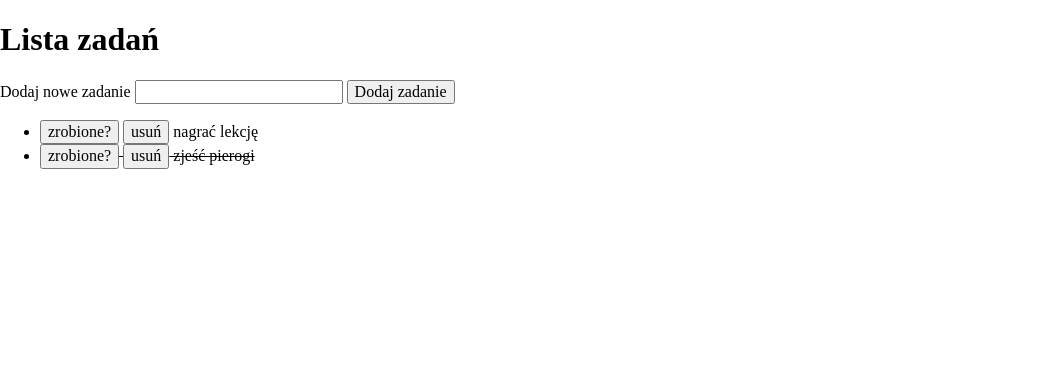
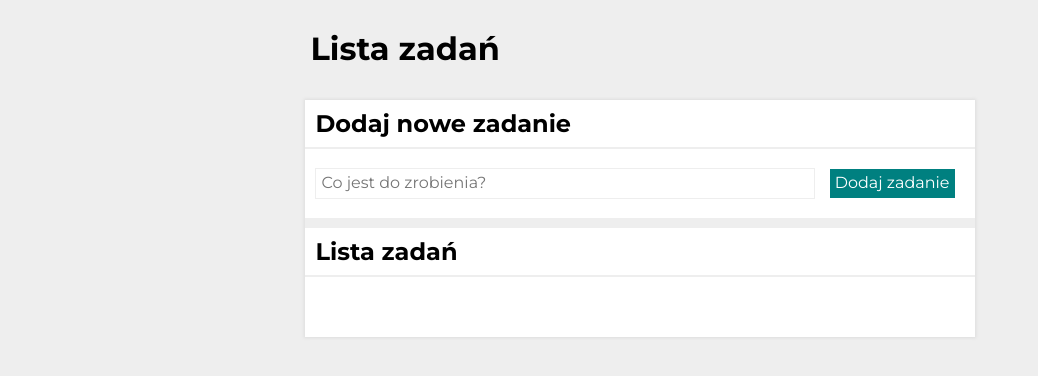
Before and after one commit to natalia-zajac/To-do-list, a plain HTML site: page index.html in a window 1280 px wide. Shown: the whole page, without its empty margins (0-1038 px from the left). Drawn offline with nearby package versions, Linux system fonts and the light colour scheme.

Commit message:
added style in css

```diff
--- /dev/null
+++ b/css/container.css
@@ -0,0 +1,6 @@
+.container {
+    max-width: 750px;
+    margin: 0 auto;
+
+
+}
--- /dev/null
+++ b/css/formBox.css
@@ -0,0 +1,50 @@
+.formBox {
+    margin: 0px;
+    box-shadow: 0px 0px 3px 1px #ddd;
+}
+
+.formBox__header {
+    background-color: white;
+    padding: 10px;
+    margin-bottom: 2px;
+}
+
+.header__title {
+    padding: 10px;
+}
+
+.formBox__form {
+    background-color: white;
+    padding: 10px;
+}
+
+.formBox__input {
+    padding: 5px;
+    width: 500px;
+    border: 1px solid #eee;
+}
+
+.formBox__button {
+    background-color: teal;
+    color: white;
+    border: none;
+    padding: 5px;
+    margin: 10px;
+}
+
+.formBox_button:visited {
+    border: none;
+}
+
+@media (max-width: 500px) {
+    .formBox__input {
+        max-width: 250px;
+        flex-basis: 51%;
+        flex-wrap: wrap;
+    }
+    .formBox__button {
+        max-width: 250px;
+        flex-basis: 51%;
+        flex-wrap: wrap;
+    }
+}
--- /dev/null
+++ b/css/header.css
@@ -0,0 +1,12 @@
+.header {
+  margin-left: 0px;
+
+}
+
+.header__title {
+    padding: 0;
+}
+
+.main {
+    margin: 5px
+}
--- a/css/style.css
+++ b/css/style.css
@@ -0,0 +1,14 @@
+html {
+    box-sizing: border-box;
+}
+
+*, ::before, ::after {
+    box-sizing: inherit;
+}
+
+.body {
+    background-color: #eee;
+    font-family: 'Montserrat', sans-serif;
+    display: flex;
+    flex-direction: column;
+}
--- /dev/null
+++ b/css/tasks.css
@@ -0,0 +1,25 @@
+.tasks {
+    background-color: white;
+
+   }
+
+.tasks__header {
+    padding: 10px;
+    margin-top: 10px;
+    border-bottom: solid 2px #eee;
+}
+
+.tasks__list {
+    background-color: white;
+    padding: 20px;
+
+}
+
+.js-done {
+    color: red;
+
+}
+
+.js-remove {
+    color: red;
+}
--- a/index.html
+++ b/index.html
@@ -1,34 +1,45 @@
 <!DOCTYPE html>
 <html lang="pl">
+
 <head>
     <meta charset="UTF-8">
     <meta name="viewport" content="width=device-width, initial-scale=1.0">
     <link rel="stylesheet" href="css/style.css">
-    <script defer src="js/script.js"></script>
+    <link rel="stylesheet" href="css/header.css">
+    <link rel="stylesheet" href="css/container.css">
+    <link rel="stylesheet" href="css/formBox.css">
+    <link rel="stylesheet" href="css/tasks.css">
     <link rel="stylesheet" href="https://cdnjs.cloudflare.com/ajax/libs/normalize/8.0.1/normalize.min.css"
         integrity="sha256-l85OmPOjvil/SOvVt3HnSSjzF1TUMyT9eV0c2BzEGzU=" crossorigin="anonymous" />
+    <link href="https://fonts.googleapis.com/css2?family=Montserrat:wght@400;700&display=swap" rel="stylesheet">
     <title>To do list</title>
+    <script defer src="js/script.js"></script>
 </head>
 
 
-<body>
+<body class="body">
 
-<container class="container">
+    <div class="container">
+        <header class="header">
+            <h1 class="header__title">Lista zadań</h1>
+        </header>
+        <main class="main">
+            <section class="formBox">
+                <h2 class="formBox__header">Dodaj nowe zadanie</h2>
+                <form class="formBox__form js-form">
+                    <input class="formBox__input js-newTask" placeholder="Co jest do zrobienia?">
+                    <button class="formBox__button">Dodaj zadanie</button>
+                </form>
 
-    <h1 class="header">Lista zadań</h1>
+                <section class="tasks">
+                    <h2 class="tasks__header">Lista zadań</h2>
+                    <ul class="tasks__list js-tasks"></ul>
 
-    <form class="js-form">
-        <label>Dodaj nowe zadanie</label>
-        <input class="js-newTask">
-        <button>Dodaj zadanie</button>
-    </form>
-
-    <ul class="js-tasks"></ul>
-
-
-
-</container>
+                </section>
+        </main>
+    </div>
 
 
 </body>
+
 </html>
--- a/js/script.js
+++ b/js/script.js
@@ -1,14 +1,6 @@
 {
 
     const tasks = [
-        {
-            content: "nagrać lekcję",
-            done: false,
-        },
-        {
-            content: "zjeść pierogi",
-            done: true,
-        },
     ];
 
 
@@ -65,7 +57,6 @@
 
         bindEvents();
 
-
     };
 
 
@@ -90,8 +81,6 @@
         form.addEventListener("submit", onFormSubmit);
     };
 
-
-
     init();
 
 }
```
